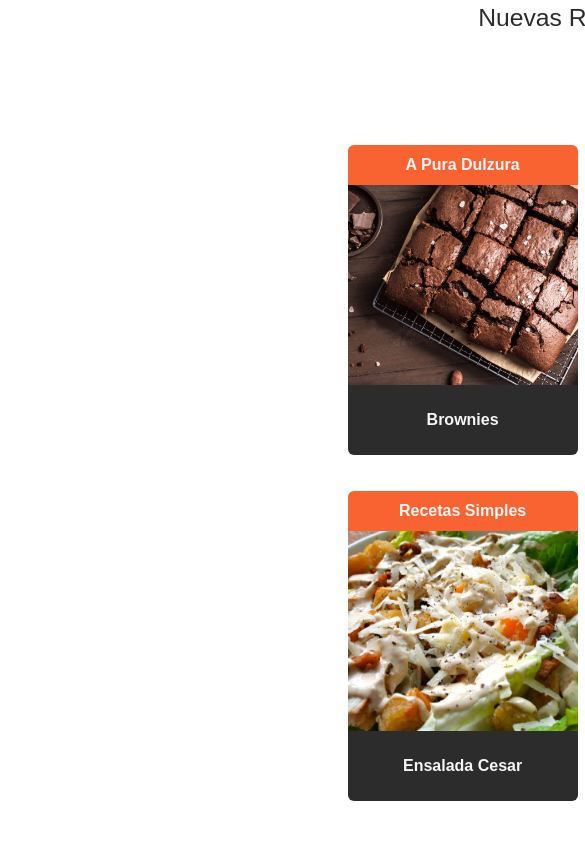
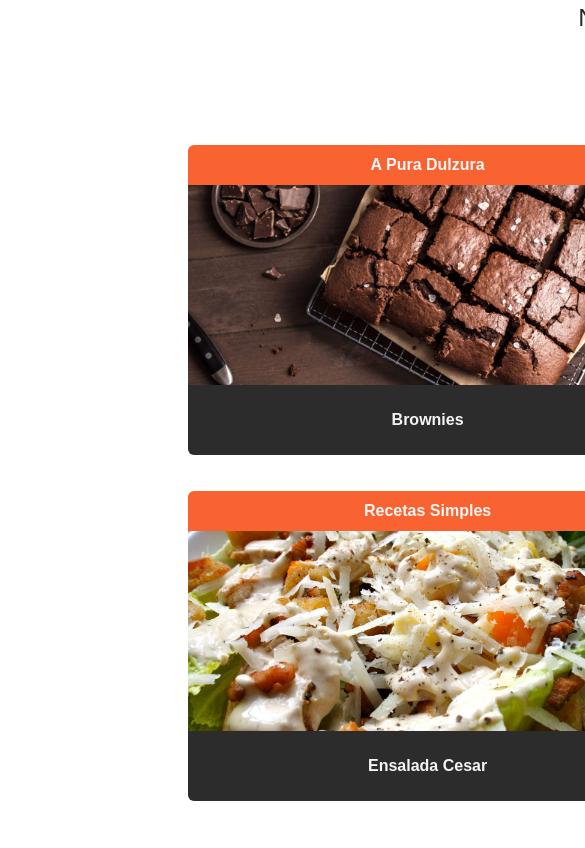
Before and after one commit to emanuelf1991/RecibeBox, a plain HTML site: page index.html in a window 390 px wide. Shown: the part 956-1804 px from the top of the page, 585 px wide, since content can reach past the window. Drawn offline with nearby package versions, Linux system fonts and the light colour scheme.

Commit message:
Modificaciones en el css.

```diff
--- a/css/styles-grid-flex.css
+++ b/css/styles-grid-flex.css
@@ -185,7 +185,7 @@ header{
 
   /* index media querys */
 
-  @media (max-width: 768px){
+  @media (max-width: 992px){
 
     .body-index{
       display: grid;
@@ -203,8 +203,10 @@ header{
         display: flex;
         flex-direction: row;
         flex-wrap: wrap;
-        width: 500px;
-        margin-right: 300px;
+        width: 1000px;
+        position: relative;
+        left: -160px;
+
       }
 
       .recipe-card {
@@ -348,10 +350,6 @@ margin-top: 10px;
       display:none;
     }
 
-    /* #recipes-container-rl{
-      position: relative;
-      top: -40vh
-    } */
 
     #recipes-container-rl{
     margin: 8vw;
```
